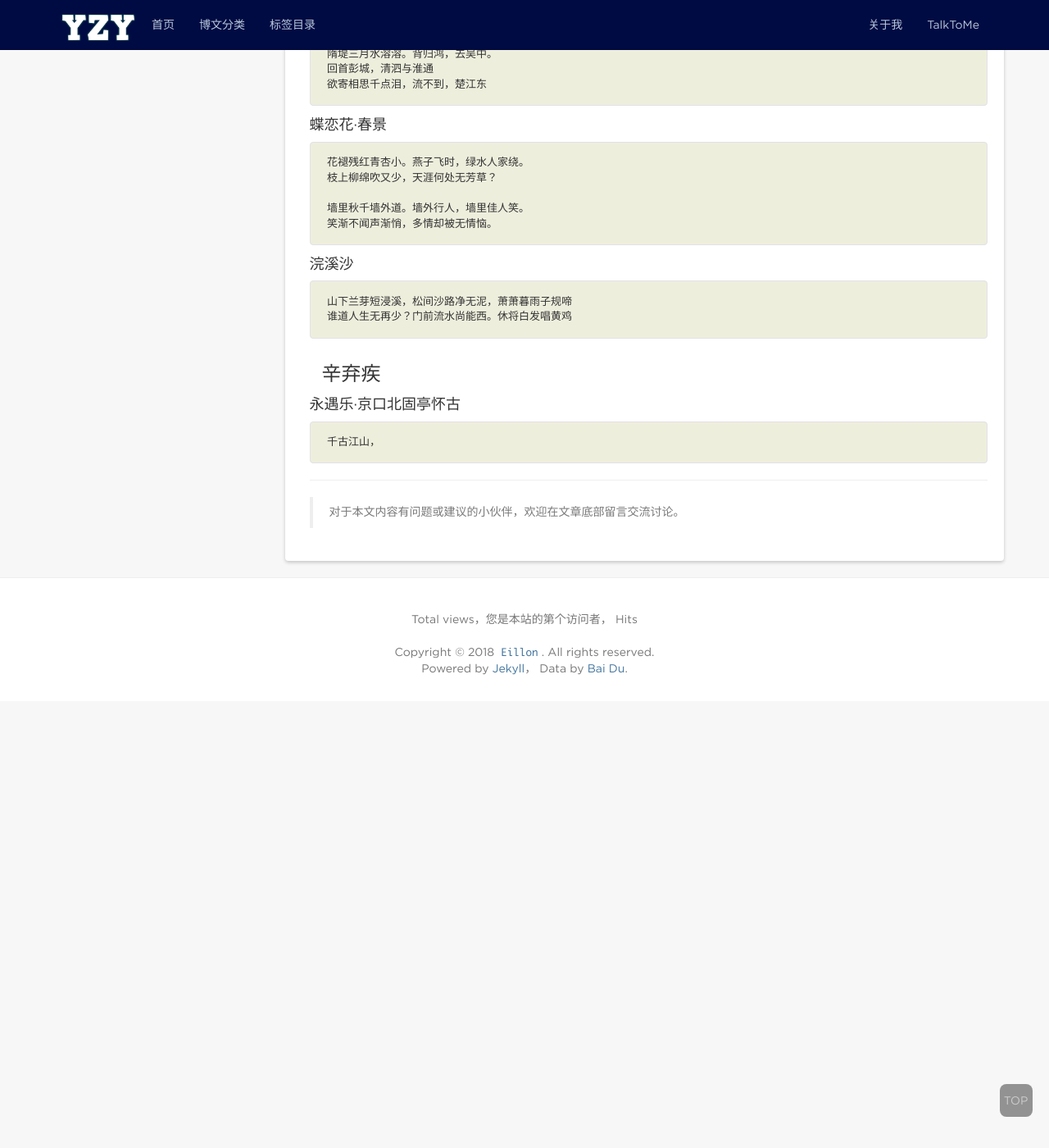
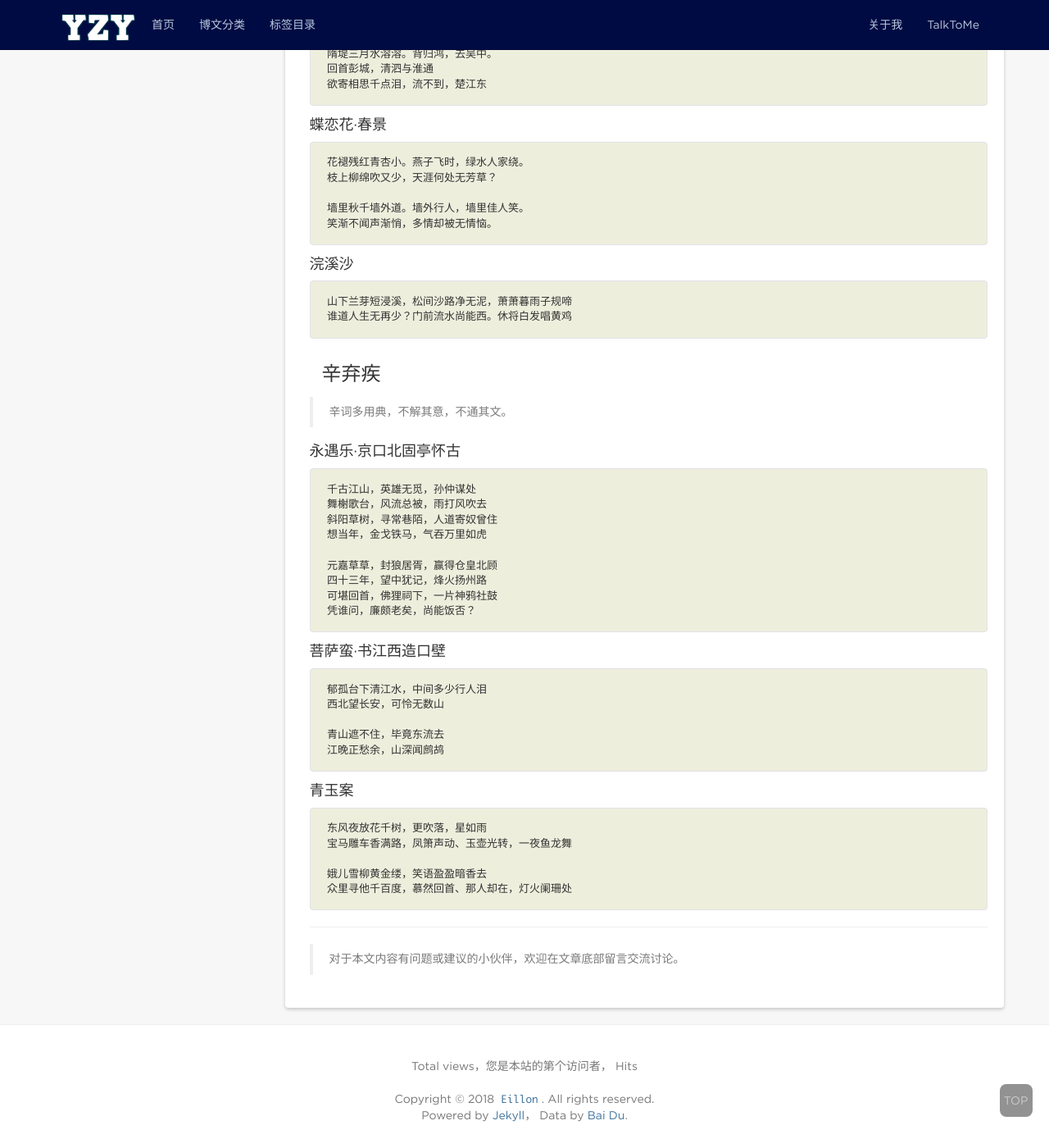
Before and after one commit to eillon/eillon.github.io, a Jekyll site: the page built from _posts/2018-09-29-经典诗词-摘录-1.md, in a window 1280 px wide and 1400 px high, scrolled down 1634 px. Shown: the whole window at 82% size. Built offline with Jekyll 4.4.1, drawn with Linux system fonts in a browser that asks for light colours; nearby versions of some CDN libraries; comment, search, counter and statistics services are not loaded; some of the changed text lies outside the part shown.

Commit message:
add posts

```diff
--- a/_posts/2018-09-29-经典诗词-摘录.md
+++ b/_posts/2018-09-29-经典诗词-摘录-1.md
@@ -1,6 +1,6 @@
 ---
 layout: original
-title: "经典诗词摘录"
+title: "经典诗词摘录·其一"
 date: 2018-09-29 10:00:00 +0800
 categories: 经典诗词
 tags: [摘录, 持续更新, 诗词]
@@ -89,6 +89,32 @@ tags: [摘录, 持续更新, 诗词]
     谁道人生无再少？门前流水尚能西。休将白发唱黄鸡
 
 ### 辛弃疾
+> 辛词多用典，不解其意，不通其文。
+
 #### 永遇乐·京口北固亭怀古
 
-    千古江山，
+    千古江山，英雄无觅，孙仲谋处
+    舞榭歌台，风流总被，雨打风吹去
+    斜阳草树，寻常巷陌，人道寄奴曾住
+    想当年，金戈铁马，气吞万里如虎
+
+    元嘉草草，封狼居胥，赢得仓皇北顾
+    四十三年，望中犹记，烽火扬州路
+    可堪回首，佛狸祠下，一片神鸦社鼓
+    凭谁问，廉颇老矣，尚能饭否？
+
+#### 菩萨蛮·书江西造口壁
+
+    郁孤台下清江水，中间多少行人泪
+    西北望长安，可怜无数山
+
+    青山遮不住，毕竟东流去
+    江晚正愁余，山深闻鹧鸪
+
+#### 青玉案
+
+    东风夜放花千树，更吹落，星如雨
+    宝马雕车香满路，凤箫声动、玉壶光转，一夜鱼龙舞
+
+    娥儿雪柳黄金缕，笑语盈盈暗香去
+    众里寻他千百度，慕然回首、那人却在，灯火阑珊处
```
Also changed, not shown: _posts/2018-09-17-读书笔记-代码之外的生存之道.md (+16 -0 lines), _posts/2018-10-01-经典诗词-摘录-2.md (added, +134 -0 lines).
